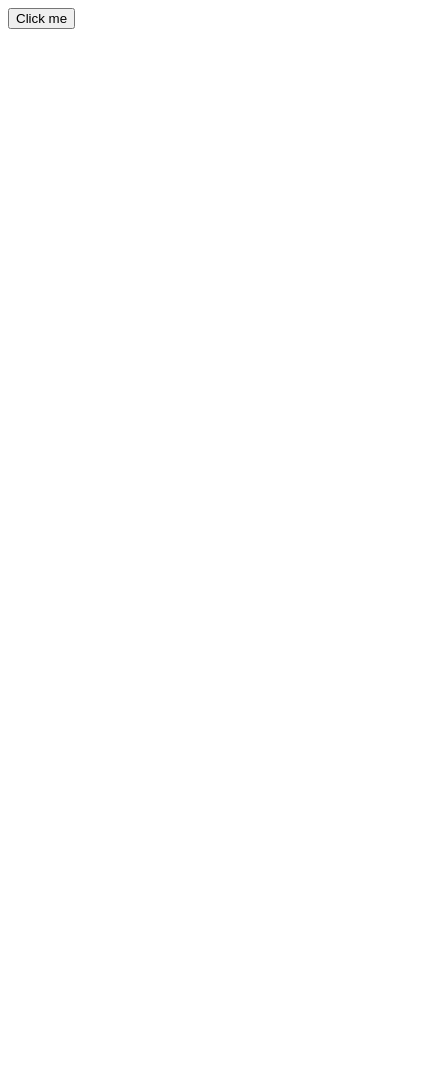
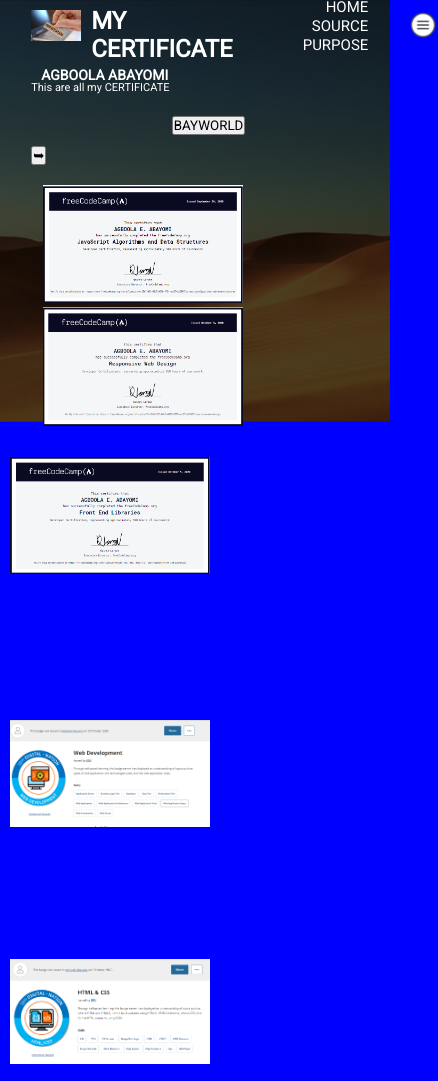
Before and after one commit to Bayworld/javascript, a plain HTML site: page index.html in a window 390 px wide. Shown: the top 1081 px of the page, 438 px wide, since content can reach past the window. Before the commit the page ends 844 px from the top, so only its background shows below. Drawn offline with Linux system fonts and the light colour scheme.

Commit message:
'certificate'

```diff
--- a/index.html
+++ b/index.html
@@ -3,14 +3,82 @@
 <head>
     <meta charset="UTF-8">
     <meta name="viewport" content="width=device-width, initial-scale=1.0">
-    <title>Learning</title>
+    <title>MY CERTIFICATE</title>
     <link rel="stylesheet" href="learn.css">
+    <!--google fonts link........-->
+    <link rel="preconnect" href="https://fonts.gstatic.com">
+    <link href="https://fonts.googleapis.com/css2?family=Roboto&display=swap" rel="stylesheet">
+
 </head>
 <body>
-    <!--<button id="button" href="#" onmouseover="alert('Hello world')" >Click me</button>-->
 
-    <button id="link">Click me</button>
+    <div class="container">
+        <div class="navbar">
+            <img src="./logo.jpg" class="logo">
+            <h2>MY CERTIFICATE</h2>
+            <nav>
+                <ul>
+                    <li><a href="">HOME</a></li>
+                    <li><a href="">SOURCE</a></li>
+                    <li><a href="">PURPOSE</a></li>
+                </ul>
+            </nav>
+            <img src="./menu.png" class="menu-icon">
+        </div>
 
-  <script src="learn.js"></script>
+        <div class="row">
+            <div class="col">
+                <h1>AGBOOLA ABAYOMI <button>BAYWORLD</button> </h1>
+                <P>This are all my CERTIFICATE</P>
+                <button>➥
+                </button>
+            </div>
+            <div class="col">
+                <div class="card">
+                    <a href="https://www.freecodecamp.org/certification/fcc35e7c921-03c7-4038-9731-acb791bb5507/javascript-algorithms-and-data-structures">
+                        <img src="./javascript.png" width="600px" alt="">
+                   </a>
+                </div> <br>
+                <div class="card">
+                   <a href="https://www.freecodecamp.org/certification/fcc35e7c921-03c7-4038-9731-acb791bb5507/responsive-web-design">
+                    <img src="./cert3.png" width="600px" alt="">
+                </a>
+                </div>
+
+
+            </div>
+
+
+
+        </div>
+
+
+    </div>
+    <section class="gallery">
+        <a href="https://www.freecodecamp.org/certification/fcc35e7c921-03c7-4038-9731-acb791bb5507/front-end-libraries">
+        <img src="./cert2.png" width="600px" class="top">
+        </a>
+
+        <a href="https://www.freecodecamp.org/certification/fcc35e7c921-03c7-4038-9731-acb791bb5507/data-visualization">  <img src="./cert1.png" width="600px" class="sep"></a>
+
+        <a href="https://www.youracclaim.com/earner/earned/badge/39c94cf1-1881-46c0-bc1e-2a6b38209602"><br>  <img src="./ibm1.png" width="600px" class="top"></a>
+
+        <a href="https://www.youracclaim.com/earner/earned/badge/7137cd60-9b19-4b88-8475-84637925a258">  <img src="./ibm8.png" width="600px"  class="sep"></a>
+
+        <a href="https://www.youracclaim.com/earner/earned/badge/0687be50-792a-4d1d-80c0-f23ecc7d2402"> <br> <img src="./ibm3.png" width="600px" class="top"></a>
+
+        <a href="https://www.youracclaim.com/earner/earned/badge/c52fee95-c9e5-454c-80a6-ecaa05dc49e8">  <img src="./ibm6.png" width="600px" class="sep"></a>
+
+        <a href="https://www.youracclaim.com/earner/earned/badge/ee4d72c2-756d-4217-83e0-653094d70edf">  <img src="./ibm5.png" width="600px" class="top"></a>
+
+        <a href="https://www.youracclaim.com/earner/earned/badge/081b7064-b0e1-4651-aca1-c2fb61f75f38">  <img src="./ibm7.png" width="600px" class="sep"></a>
+
+        <a href="https://www.youracclaim.com/earner/earned/badge/65b5ce08-4795-413d-afb6-87181e7da056"> <img src="./ibm2.png" width="600px" class="top"></a>
+
+        <a href="https://www.youracclaim.com/earner/earned/badge/66559b89-023f-4372-a677-bf31cc43a655"> <img src="./ibm4.png" width="600px" class="sep"></a>
+    </section>
+
+
+    <script src="learn.js"></script>
 </body>
 </html>
--- a/learn.css
+++ b/learn.css
@@ -0,0 +1,200 @@
+*{
+    padding: 0;
+    margin: 0;
+    font-family: 'Roboto', sans-serif;
+}
+
+h2{
+    color: white;
+    margin: 10px 10px;
+}
+
+.container{
+    width: 100%;
+    height: 100vh;
+    background-image: linear-gradient(rgba(0,0,0,0.7), rgba(0,0,0,0.7)), url(./background.jpg);
+    background-position: center;
+    background-size: cover;
+    padding-left: 8%;
+    padding-right: 8%;
+    box-sizing: border-box;
+}
+
+.navbar{
+    height: 12%;
+    display: flex;
+    align-items: center;
+}
+
+.logo{
+    width: 100px;
+    cursor: pointer;
+}
+
+.menu-icon{
+    width: 30px;
+    cursor: pointer;
+    margin-left: 40px;
+}
+
+nav{
+    flex: 1;
+    text-align: right;
+}
+
+nav ul li{
+    list-style: none;
+    display: inline-block;
+    margin-left: 60px;
+}
+
+nav ul li a{
+    text-decoration: none;
+    color: #fff;
+    font-size: 15px;
+}
+
+.row{
+    display: flex;
+    height: 70%;
+    align-items: center;
+}
+
+.col{
+    flex-basis: 50%;
+}
+
+h1{
+    color: #fff;
+    font-size: 80px;
+}
+
+p{
+    color: #fff;
+    font-size: 11px;
+    line-height: 15px;
+}
+
+.card{
+   width: 200px;
+    display: inline-block;
+    border-radius: 10px;
+    padding: 15px 25px;
+    box-sizing: border-box;
+    cursor: pointer;
+    margin: 10px ;
+    background-position: center;
+    position: relative;
+    top: 150px;
+    transition: transform 0.5s;
+}
+
+.card:hover{
+    background: gray;
+    transform: translateY(-10px);
+}
+
+img{
+    transition: 10s;
+}
+
+.gallery{
+    position: relative;
+    top: 20px;
+    margin: 10px 20px;
+    transition: transform 0.5s;
+}
+
+.gallery:hover{
+    transform: translateY(-10px);
+}
+
+.sep{
+    position: relative;
+    top: 190px;
+    left: 85px;
+    transition: transform 0.5s;
+}
+.sep:hover{
+    transform: translateY(-10px);
+}
+
+.top{
+   margin: 10px 5px;
+   transition: transform 0.5s;
+}
+
+.top:hover{
+    transform: translateY(-10px);
+}
+
+@media only screen and (max-width: 500px) {
+    .logo {
+      width: 50px;
+    }
+
+    h1{
+        font-size: 14px;
+        margin: 5px 10px;
+        position: relative;
+        top: 10px;
+    }
+
+    button{
+        position: relative;
+        top: 50px;
+    }
+    h2{
+        position: relative;
+        top: 10px;
+    }
+
+    .row{
+        height: 60%;
+        display: inline;
+
+    }
+
+    img{
+        width: 200px;
+    }
+
+    .card{
+        width: 200px;
+         display: inline;
+         border-radius: 10px;
+         padding: 2px;
+         box-sizing: border-box;
+         cursor: pointer;
+         margin: 5px 10px ;
+         background-position: center;
+         position: relative;
+         top: 70px;
+         transition: transform 0.5s;
+     }
+
+     .gallery{
+        position: relative;
+        bottom: 20px;
+        margin: 5px;
+        transition: transform 0.5s;
+    }
+
+    .sep{
+        position: relative;
+        top: 720px;
+        left: 10px;
+        transition: transform 0.5s;
+    }
+
+    .container{
+        width: 100%;
+        height: 50vh;
+        background-image: linear-gradient(rgba(0,0,0,0.7), rgba(0,0,0,0.7)), url(./background.jpg);
+        background-position: center;
+        background-size: cover;
+        padding-left: 8%;
+        padding-right: 8%;
+        box-sizing: border-box;
+    }
+  }
--- a/learn.js
+++ b/learn.js
@@ -1,30 +1,7 @@
-// // function isEven(element){
-// //     if(element % 2 === 0){
-// //         return true;
-// //     }
-// //     return false;
-// // }
-// // console.log(isEven(12));
-
-// const textArray = [2, 3 ,4 , 5 , 1 ,7 ,9 , 8];
-
-// //console.log(textArray.fill("empty"));
-
-// const result = [23, 34 ,56 ,67, 68 ,89 ,90, 95];
-
-// //console.log(result.filter((num) => num != 56));
-
-// //const user = ['tom', 'tery', 'feng', 'tunner', 'sunny', 'sone'];
-// //console.log(user.slice(1, 2));
-
-// const user = [ "renny", "diyu", "turry", "furty", "reany", "denny"]
-// console.log(user.splice(1,2));
-
-const users = {
-    firstName : 'Abayomi',
-    secondName : 'Agboola',
-    role : 'Admin',
-    loginCount : 32,
-    facebookSignedIn : true
-};
-console.log(users.firstName);
+const rainbow =
+['gray','orange','cream','green','blue','rebeccapurple','violet', 'gold'];
+setInterval(
+function change() {
+document.body.style.background =
+ rainbow[Math.floor(7*Math.random())];
+},2000);
```
Also changed, not shown: background.jpg (added), cert1.png (added), cert2.png (added), cert3.png (added), ibm1.png (added), ibm2.png (added), ibm3.png (added), ibm4.png (added), ibm5.png (added), ibm6.png (added), ibm7.png (added), ibm8.png (added), javascript.png (added), logo.jpg (added), 2 more files.
